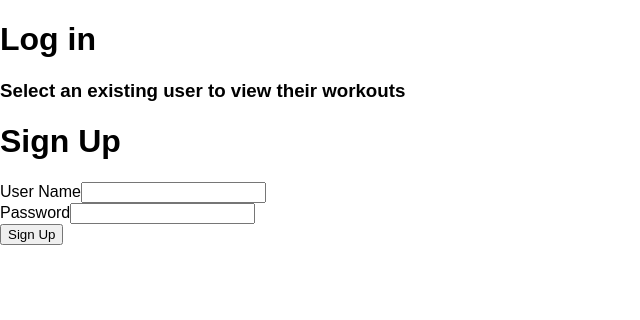
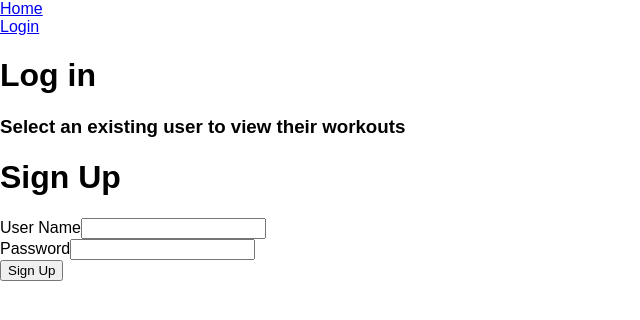
Before and after one commit to BReily89/project-3, a React (Create React App) app in the folder client/: page /login in a window 1280 px wide. Shown: the top 320 px of the page, without its empty margins (0-640 px from the left). Built offline with nearby package versions, Linux system fonts and the light colour scheme.

Commit message:
building exercises

```diff
--- a/client/src/App.js
+++ b/client/src/App.js
@@ -5,7 +5,9 @@ import { BrowserRouter as Router, Switch, Route } from 'react-router-dom'
 import HomePage from './components/home/HomePage'
 import SignUp from './components/login/SignUp'
 import LogInPage from './components/login/LogInPage'
-{/*import NavBar from './components/NavBar'*/}
+import Routines from './components/exercises/Routines'
+import ExerciseLibrary from './components/exercises/ExerciseLibrary'
+import NavBar from './components/NavBar'
 
 
 
@@ -14,12 +16,12 @@ class App extends Component {
     return (
       <Router>
         <div>
-        {/*  <NavBar /> */}
+         <NavBar />
           <Switch>
 
             <Route exact path="/" component={HomePage} />
             <Route exact path="/login" component={LogInPage} />
-           {/*} <Route exact path="/routine/:userId" component={RoutinePage} /> */}
+            <Route exact path="/routines/:userId" component={Routines} />
           </Switch>
         </div>
       </Router>
--- a/client/src/components/exercises/ExerciseLibrary.js
+++ b/client/src/components/exercises/ExerciseLibrary.js
@@ -1,10 +1,13 @@
 import React, { Component } from 'react';
-import React from 'react'
-import Routine from './Routine'
+import Routine from './Routines'
 
-const ExerciseLibrary
-
-class componentName extends Component {
+// const ExerciseLibrary = (props) => {
+//     return (
+//        {props.routine.map((routine) =>
+//     return ())}
+//     )
+// }
+class ExerciseLibrary extends Component {
     render() {
         return (
             <div>
@@ -14,4 +17,4 @@ class componentName extends Component {
     }
 }
 
-export default componentName;
+export default ExerciseLibrary;
--- a/client/src/components/exercises/Routines.js
+++ b/client/src/components/exercises/Routines.js
@@ -12,7 +12,7 @@ class Routines extends Component {
         }
     }
     async componentWillMount () {
-        const { userId } = this.props.match,params
+        const { userId } = this.props.match.params
         const res = await axios.get(`/api/users/${userId}`)
         this.setState({user: res.data})
     }
```
